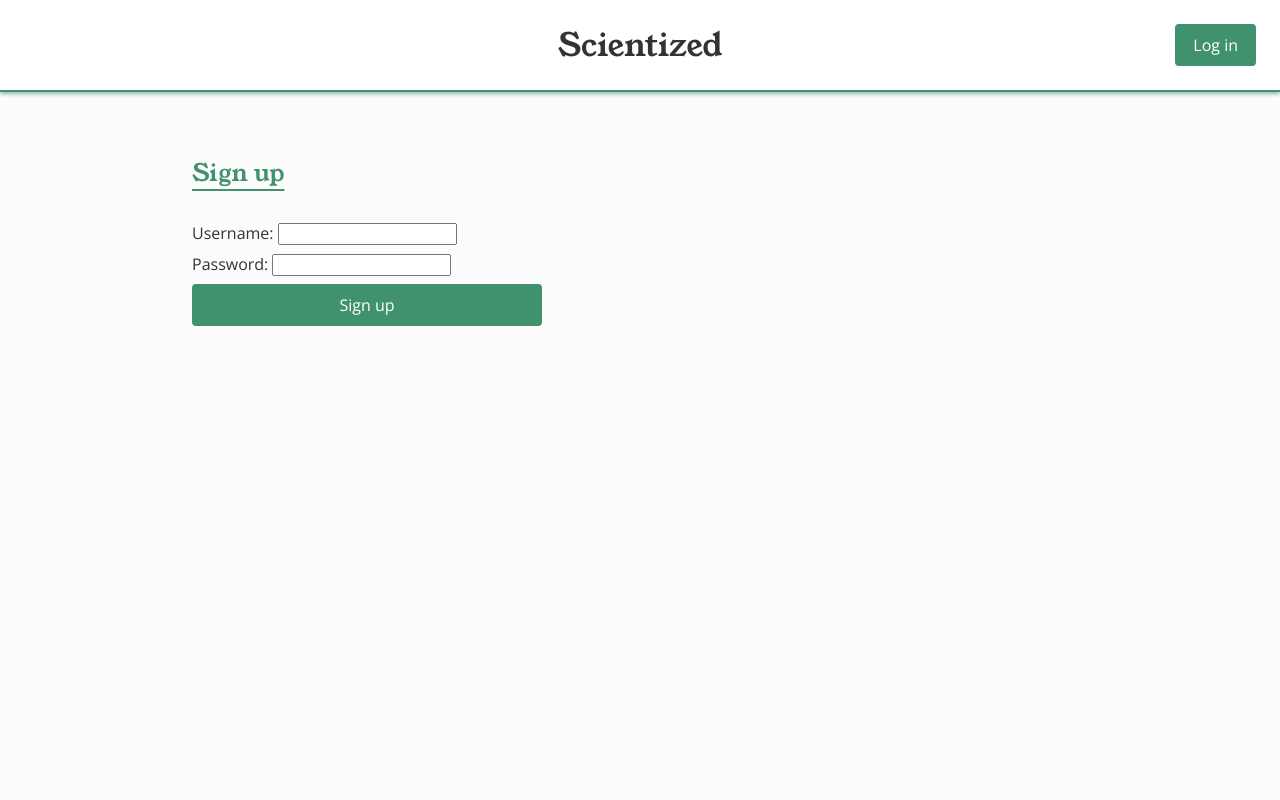
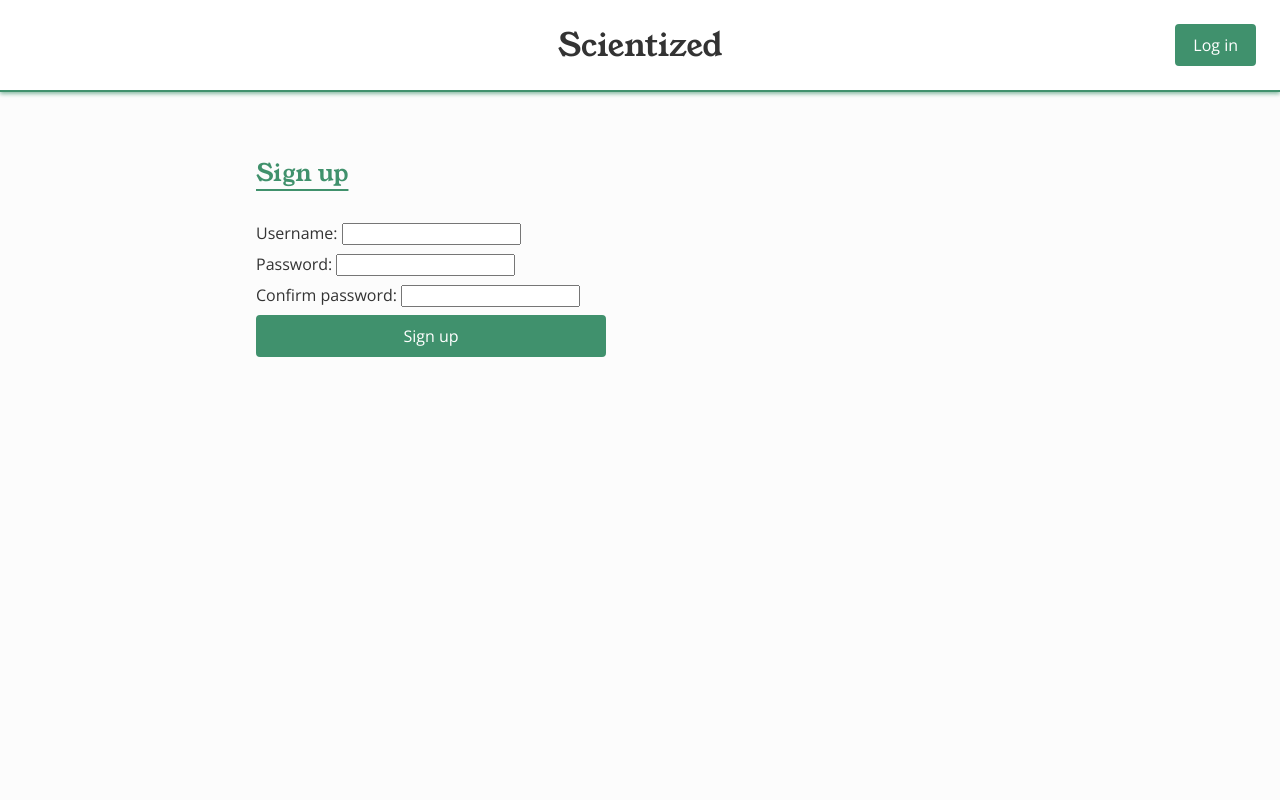
Before and after one commit to thomaspaysac/blog_client, a React (Vite) app: page /user/signup in a window 1280 px wide. Shown: the top 800 px of the page. Built offline with nearby package versions, Linux system fonts and the light colour scheme.

Commit message:
Add password confirm to sign up page

```diff
--- a/src/App.css
+++ b/src/App.css
@@ -102,7 +102,7 @@ header {
 
 main {
   min-height: 100vh;
-  padding: 64px 15vw;
+  padding: 64px 20vw;
   background-color: #fcfcfc; }
 
 .page-title {
--- a/src/App.scss
+++ b/src/App.scss
@@ -147,7 +147,7 @@ header {
 
 main {
   min-height: 100vh;
-  padding: 64px 15vw;
+  padding: 64px 20vw;
   background-color: #fcfcfc;
 }
 
--- a/src/pages/Homepage.jsx
+++ b/src/pages/Homepage.jsx
@@ -2,7 +2,6 @@ import { useState, useEffect } from "react";
 import ArticleOverview from "../components/ArticleOverview";
 import Header from "../components/Header";
 import { Footer } from "../components/Footer";
-import logo from "../assets/logo.png"
 
 const Homepage = () => {
   const [allPosts, setAllPosts] = useState();
--- a/src/pages/Signup.jsx
+++ b/src/pages/Signup.jsx
@@ -64,6 +64,10 @@ export const Signup = () => {
             <label htmlFor="password">Password: </label>
             <input type='password' id='password' name='password' />
           </div>
+          <div>
+            <label htmlFor="password_confirm">Confirm password: </label>
+            <input type='password' id='password_confirm' name='password_confirm' />
+          </div>
           <button type='submit' className="button_primary">Sign up</button>
         </form>
       </main>
```
Also changed, not shown: 1 other file (tests, documents, lock files or other folders).
